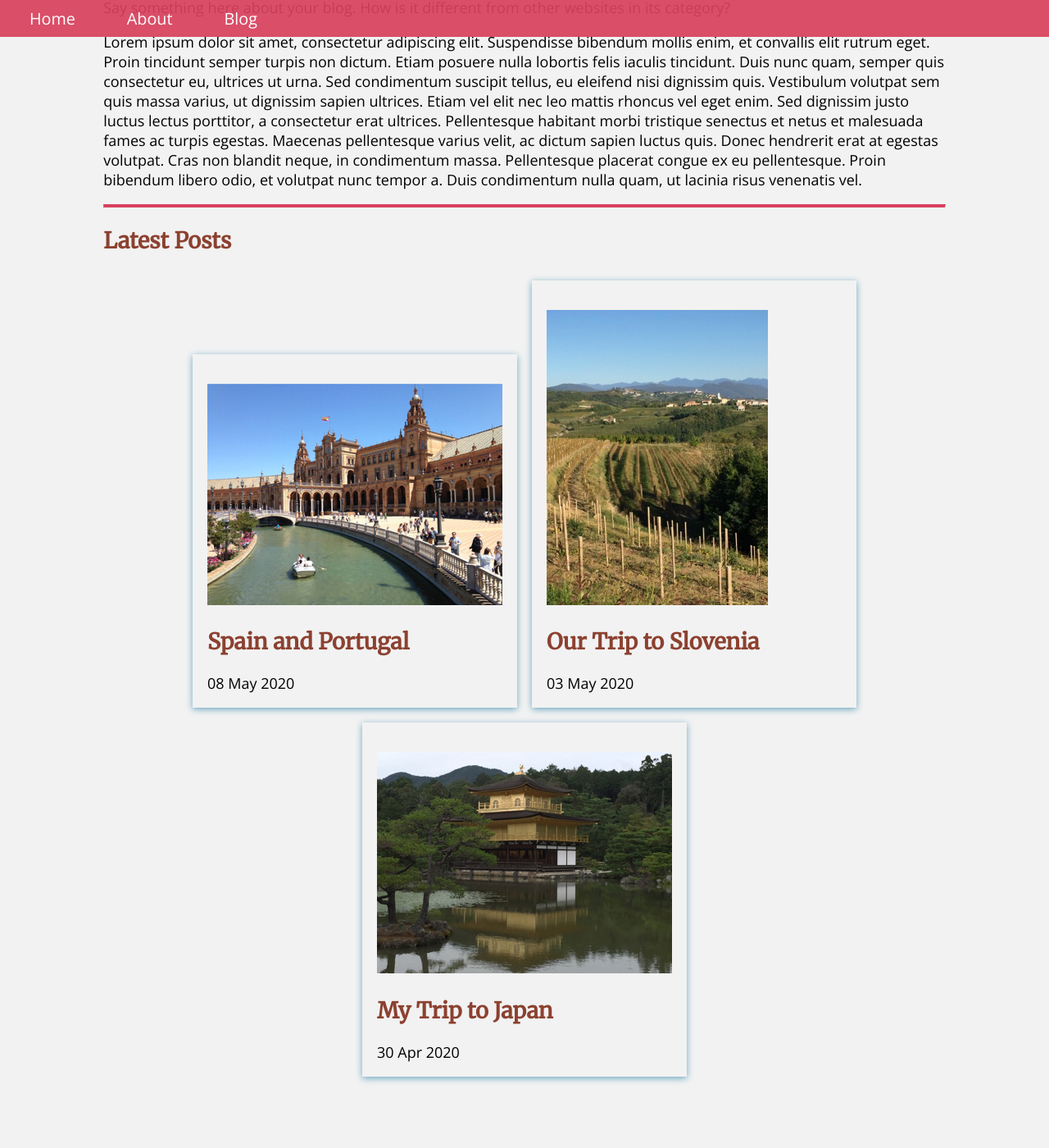
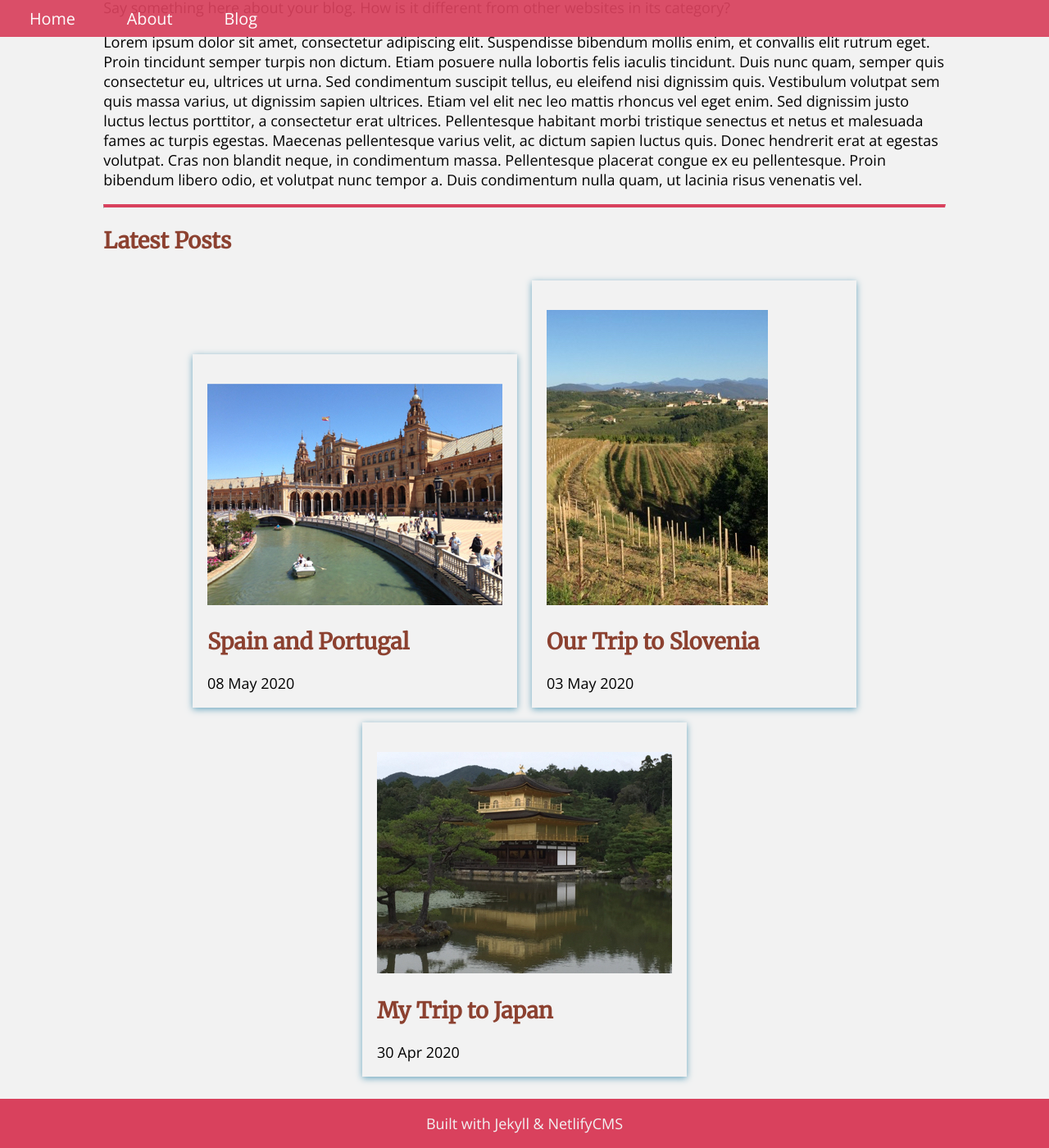
Before and after one commit to placeholdergit/cloneexpjekyllcms, a Jekyll site: the page built from index.md, in a window 1280 px wide and 1400 px high, scrolled down 487 px. Shown: the whole window at 82% size. Built offline with Jekyll 4.4.1, drawn with Linux system fonts in a browser that asks for light colours; a script that is not in the unit is left out; before the commit the page ends 1809 px from its top, so only the background shows below that.

Commit message:
Added footer

```diff
--- a/_layouts/default.html
+++ b/_layouts/default.html
@@ -25,6 +25,11 @@
           {% include posts.html %}
         </div>
       {% endif %}
+      <footer class="footer flex-footer-container">
+        <div>
+          Built with Jekyll & NetlifyCMS
+        </div>
+      </footer>
     </div>
     <script>
       // Change style of navbar on scroll
--- a/_sass/main.scss
+++ b/_sass/main.scss
@@ -62,6 +62,10 @@ a:active {
 // div.card img {
 //   max-width: 90vw;
 // }
+footer {
+  color: $Very-light-gray-5;
+  background-color: $Bright-red-1;
+}
 hr {
   color: $backgroundColor;
   border-top: 4px solid $Bright-red-1;
@@ -113,12 +117,15 @@ nav {
   margin: 0.5em;
   flex: 1 1 300px;
 }
-.flex-nav-container {
+.flex-nav-container, .flex-footer-container {
   display: flex;
   flex-wrap: wrap;
 }
 .flex-nav-container > * {
   flex: 0 1 6em;
+}
+.flex-footer-container {
+  justify-content: center;
 }
 .flex-nav-container :last-child {
   flex: 0 0 auto;
@@ -135,6 +142,11 @@ nav {
   .fluid-type {
       font-size: 1rem;
   }
+}
+.footer {
+  grid-column: 1 / -1;
+  padding: 1em;
+  margin-top: 1em;
 }
 .grid-container {
   display: grid;
```
